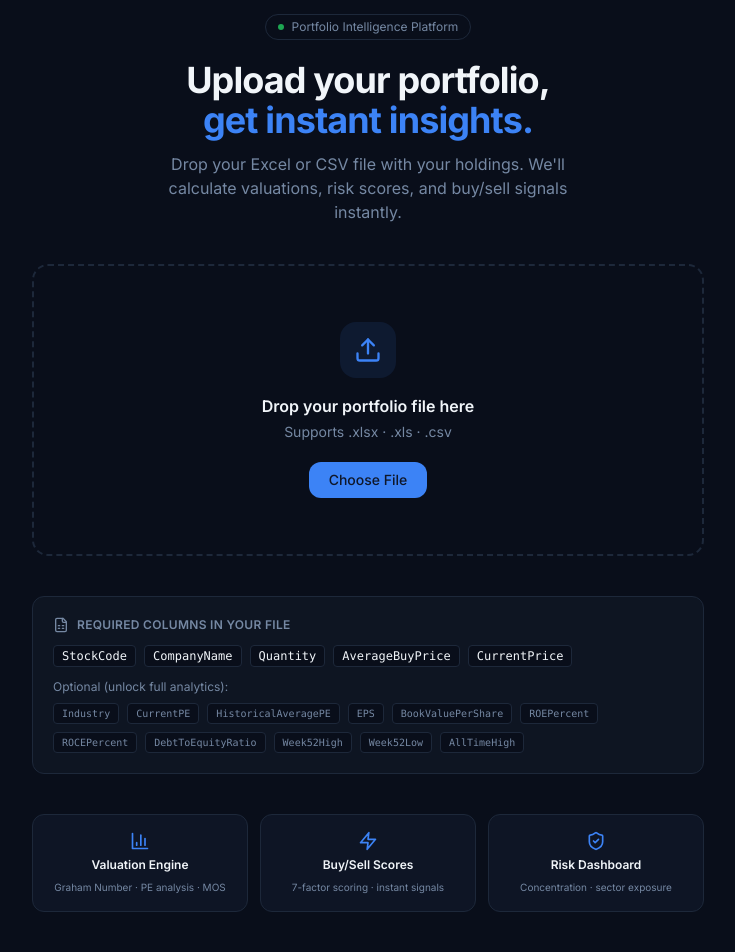
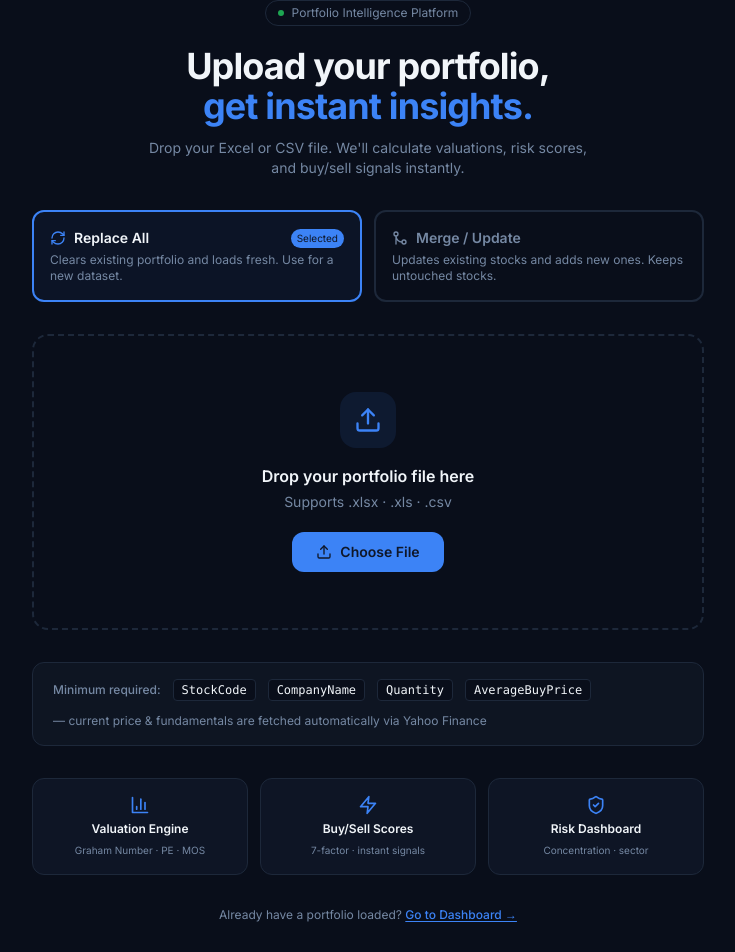
Before and after one commit to arvindl1989/finance-tracker, a Next.js app: page / in a window 1280 px wide. Shown: the part 121-1073 px from the top of the page, without its empty margins (272-1007 px from the left). Built offline with nearby package versions, Linux system fonts and the light colour scheme.

Commit message:
feat: add Replace All/Merge toggle + visible buttons on home upload page

```diff
--- a/src/app/page.tsx
+++ b/src/app/page.tsx
@@ -1,13 +1,13 @@
 "use client";
 import { useState, useCallback } from "react";
 import { useRouter } from "next/navigation";
-import { TrendingUp, Upload, FileSpreadsheet, CheckCircle, ArrowRight, BarChart3, ShieldCheck, Zap } from "lucide-react";
-import { Button } from "@/components/ui/button";
+import { TrendingUp, Upload, CheckCircle, ArrowRight, BarChart3, ShieldCheck, Zap, RefreshCw, GitMerge, LayoutDashboard } from "lucide-react";
 
 export default function Home() {
   const router = useRouter();
   const [dragging, setDragging] = useState(false);
   const [file, setFile] = useState<File | null>(null);
+  const [mode, setMode] = useState<"replace" | "merge">("replace");
   const [status, setStatus] = useState<"idle" | "parsing" | "uploading" | "done" | "error">("idle");
   const [result, setResult] = useState<{ created: number; updated: number } | null>(null);
   const [errorMsg, setErrorMsg] = useState("");
@@ -16,55 +16,42 @@ export default function Home() {
     setFile(f);
     setStatus("parsing");
     setErrorMsg("");
-
     try {
       const ext = f.name.split(".").pop()?.toLowerCase();
       let rows: Record<string, unknown>[] = [];
-
       if (ext === "csv") {
         const Papa = (await import("papaparse")).default;
         const text = await f.text();
-        const parsed = Papa.parse<Record<string, unknown>>(text, { header: true, skipEmptyLines: true });
-        rows = parsed.data;
+        rows = Papa.parse<Record<string, unknown>>(text, { header: true, skipEmptyLines: true }).data;
       } else {
         const XLSX = await import("xlsx");
         const buffer = await f.arrayBuffer();
         const wb = XLSX.read(buffer, { type: "array" });
-        const ws = wb.Sheets[wb.SheetNames[0]];
-        rows = XLSX.utils.sheet_to_json<Record<string, unknown>>(ws);
+        const sheetName = wb.SheetNames.includes("Portfolio") ? "Portfolio" : wb.SheetNames[0];
+        rows = XLSX.utils.sheet_to_json<Record<string, unknown>>(wb.Sheets[sheetName]);
       }
-
       if (!rows.length) { setStatus("error"); setErrorMsg("No rows found in file."); return; }
-
       setStatus("uploading");
       const res = await fetch("/api/import", {
         method: "POST",
         headers: { "Content-Type": "application/json" },
-        body: JSON.stringify({ holdings: rows }),
+        body: JSON.stringify({ holdings: rows, mode }),
       });
       const data = await res.json();
       if (data.error) throw new Error(data.error);
-      if (!res.ok) throw new Error(`Server error ${res.status}`);
       setResult(data);
       setStatus("done");
-      setTimeout(() => router.push("/dashboard"), 1800);
+      setTimeout(() => router.push("/dashboard"), 2000);
     } catch (e: unknown) {
       setStatus("error");
       setErrorMsg(e instanceof Error ? e.message : "Upload failed");
     }
-  }, [router]);
+  }, [router, mode]);
 
   const onDrop = useCallback((e: React.DragEvent) => {
-    e.preventDefault();
-    setDragging(false);
-    const f = e.dataTransfer.files[0];
-    if (f) processFile(f);
+    e.preventDefault(); setDragging(false);
+    const f = e.dataTransfer.files[0]; if (f) processFile(f);
   }, [processFile]);
-
-  const onFileChange = (e: React.ChangeEvent<HTMLInputElement>) => {
-    const f = e.target.files?.[0];
-    if (f) processFile(f);
-  };
 
   return (
     <div className="min-h-screen bg-background flex flex-col">
@@ -76,13 +63,18 @@ export default function Home() {
           </div>
           <span className="font-bold text-lg tracking-tight">EquityLens</span>
         </div>
-        <Button variant="ghost" size="sm" onClick={() => router.push("/dashboard")}>
-          View Dashboard <ArrowRight className="ml-1 h-4 w-4" />
-        </Button>
+        <button
+          onClick={() => router.push("/dashboard")}
+          className="flex items-center gap-2 rounded-lg border border-border bg-card px-4 py-2 text-sm font-medium hover:bg-accent transition-colors"
+        >
+          <LayoutDashboard className="h-4 w-4" />
+          View Dashboard
+        </button>
       </header>
 
-      <main className="flex-1 flex flex-col items-center justify-center px-4 py-16">
-        <div className="w-full max-w-2xl space-y-10">
+      <main className="flex-1 flex flex-col items-center justify-center px-4 py-12">
+        <div className="w-full max-w-2xl space-y-8">
+
           {/* Hero */}
           <div className="text-center space-y-3">
             <div className="inline-flex items-center gap-2 rounded-full border px-3 py-1 text-xs text-muted-foreground mb-2">
@@ -93,101 +85,120 @@ export default function Home() {
               Upload your portfolio,<br />
               <span className="text-primary">get instant insights.</span>
             </h1>
-            <p className="text-muted-foreground text-base max-w-md mx-auto">
-              Drop your Excel or CSV file with your holdings. We&apos;ll calculate valuations, risk scores, and buy/sell signals instantly.
+            <p className="text-muted-foreground text-sm max-w-md mx-auto">
+              Drop your Excel or CSV file. We&apos;ll calculate valuations, risk scores, and buy/sell signals instantly.
             </p>
           </div>
 
-          {/* Upload Box */}
-          {status === "done" ? (
+          {/* Done state */}
+          {status === "done" && result ? (
             <div className="rounded-2xl border border-green-500/30 bg-green-500/5 p-12 text-center space-y-3">
               <CheckCircle className="h-12 w-12 text-green-500 mx-auto" />
               <p className="text-lg font-semibold">Portfolio imported!</p>
               <p className="text-sm text-muted-foreground">
-                {result?.created} stocks added · {result?.updated} updated
+                {result.created} stocks added · {result.updated} updated
+                {mode === "replace" && " · previous data cleared"}
               </p>
-              <p className="text-xs text-muted-foreground">Redirecting to dashboard…</p>
+              <p className="text-xs text-muted-foreground animate-pulse">Redirecting to dashboard…</p>
             </div>
           ) : (
+            <>
+              {/* Import mode toggle */}
+              <div className="grid grid-cols-2 gap-3">
+                <button
+                  onClick={() => setMode("replace")}
+                  className={`rounded-xl border-2 p-4 text-left transition-all ${mode === "replace" ? "border-primary bg-primary/5" : "border-border hover:border-primary/30"}`}
+                >
+                  <div className="flex items-center gap-2 mb-1">
+                    <RefreshCw className={`h-4 w-4 ${mode === "replace" ? "text-primary" : "text-muted-foreground"}`} />
+                    <p className={`text-sm font-semibold ${mode === "replace" ? "text-foreground" : "text-muted-foreground"}`}>Replace All</p>
+                    {mode === "replace" && <span className="ml-auto text-[10px] bg-primary text-primary-foreground px-1.5 py-0.5 rounded-full">Selected</span>}
+                  </div>
+                  <p className="text-xs text-muted-foreground">Clears existing portfolio and loads fresh. Use for a new dataset.</p>
+                </button>
+                <button
+                  onClick={() => setMode("merge")}
+                  className={`rounded-xl border-2 p-4 text-left transition-all ${mode === "merge" ? "border-primary bg-primary/5" : "border-border hover:border-primary/30"}`}
+                >
+                  <div className="flex items-center gap-2 mb-1">
+                    <GitMerge className={`h-4 w-4 ${mode === "merge" ? "text-primary" : "text-muted-foreground"}`} />
+                    <p className={`text-sm font-semibold ${mode === "merge" ? "text-foreground" : "text-muted-foreground"}`}>Merge / Update</p>
+                    {mode === "merge" && <span className="ml-auto text-[10px] bg-primary text-primary-foreground px-1.5 py-0.5 rounded-full">Selected</span>}
+                  </div>
+                  <p className="text-xs text-muted-foreground">Updates existing stocks and adds new ones. Keeps untouched stocks.</p>
+                </button>
+              </div>
+
+              {/* Drop zone */}
               <div
                 onDragOver={(e) => { e.preventDefault(); setDragging(true); }}
                 onDragLeave={() => setDragging(false)}
                 onDrop={onDrop}
                 onClick={() => status === "idle" && document.getElementById("home-file")?.click()}
                 className={`rounded-2xl border-2 border-dashed p-14 text-center transition-all cursor-pointer select-none
-                ${dragging ? "border-primary bg-primary/5 scale-[1.01]" : "border-border hover:border-primary/40 hover:bg-muted/30"}
-                ${status !== "idle" ? "pointer-events-none" : ""}`}
+                  ${dragging ? "border-primary bg-primary/5 scale-[1.01]" : "border-border hover:border-primary/40 hover:bg-muted/20"}
+                  ${status !== "idle" && status !== "error" ? "pointer-events-none" : ""}`}
               >
-              <input id="home-file" type="file" accept=".csv,.xlsx,.xls" className="hidden" onChange={onFileChange} />
+                <input id="home-file" type="file" accept=".csv,.xlsx,.xls" className="hidden" onChange={(e) => { const f = e.target.files?.[0]; if (f) processFile(f); }} />
 
-              {status === "idle" && (
+                {(status === "idle" || status === "error") && (
                   <>
                     <div className="mx-auto mb-4 h-14 w-14 rounded-2xl bg-primary/10 flex items-center justify-center">
                       <Upload className="h-7 w-7 text-primary" />
                     </div>
                     <p className="font-semibold text-base">Drop your portfolio file here</p>
                     <p className="text-sm text-muted-foreground mt-1">Supports .xlsx · .xls · .csv</p>
-                  <div className="mt-5 inline-flex items-center gap-2 rounded-lg bg-primary px-5 py-2 text-sm font-medium text-primary-foreground">
+                    <div className="mt-5 inline-flex items-center gap-2 rounded-lg bg-primary px-6 py-2.5 text-sm font-semibold text-primary-foreground">
+                      <Upload className="h-4 w-4" />
                       Choose File
                     </div>
+                    {status === "error" && <p className="mt-4 text-xs text-red-500 font-medium">{errorMsg}</p>}
                   </>
                 )}
 
                 {(status === "parsing" || status === "uploading") && (
                   <div className="space-y-3">
                     <div className="mx-auto h-10 w-10 rounded-full border-2 border-primary border-t-transparent animate-spin" />
-                  <p className="text-sm font-medium">{status === "parsing" ? "Reading file…" : "Saving to database…"}</p>
+                    <p className="text-sm font-medium">{status === "parsing" ? "Reading file…" : mode === "replace" ? "Clearing old data & importing…" : "Merging holdings…"}</p>
                     {file && <p className="text-xs text-muted-foreground">{file.name}</p>}
                   </div>
                 )}
+              </div>
 
-              {status === "error" && (
-                <div className="space-y-2">
-                  <p className="text-red-500 font-medium">Upload failed</p>
-                  <p className="text-xs text-muted-foreground">{errorMsg}</p>
-                  <button className="mt-3 text-xs text-primary underline" onClick={(e) => { e.stopPropagation(); setStatus("idle"); }}>
-                    Try again
-                  </button>
+              {/* Min columns note */}
+              <div className="rounded-xl border bg-muted/30 px-5 py-4 flex items-center gap-3 flex-wrap">
+                <p className="text-xs text-muted-foreground font-medium shrink-0">Minimum required:</p>
+                {["StockCode", "CompanyName", "Quantity", "AverageBuyPrice"].map((c) => (
+                  <code key={c} className="rounded border bg-background px-2 py-0.5 text-xs font-mono">{c}</code>
+                ))}
+                <p className="text-xs text-muted-foreground">— current price & fundamentals are fetched automatically via Yahoo Finance</p>
               </div>
-              )}
-            </div>
+            </>
           )}
 
-          {/* Required columns hint */}
-          {status === "idle" && (
-            <div className="rounded-xl border bg-muted/30 p-5">
-              <div className="flex items-center gap-2 mb-3">
-                <FileSpreadsheet className="h-4 w-4 text-muted-foreground" />
-                <p className="text-xs font-semibold text-muted-foreground uppercase tracking-wide">Required columns in your file</p>
-              </div>
-              <div className="flex flex-wrap gap-2">
-                {["StockCode","CompanyName","Quantity","AverageBuyPrice","CurrentPrice"].map((c) => (
-                  <code key={c} className="rounded bg-background border px-2 py-0.5 text-xs font-mono">{c}</code>
-                ))}
-              </div>
-              <div className="mt-3 flex flex-wrap gap-2">
-                <p className="text-xs text-muted-foreground w-full">Optional (unlock full analytics):</p>
-                {["Industry","CurrentPE","HistoricalAveragePE","EPS","BookValuePerShare","ROEPercent","ROCEPercent","DebtToEquityRatio","Week52High","Week52Low","AllTimeHigh"].map((c) => (
-                  <code key={c} className="rounded bg-background border px-2 py-0.5 text-[10px] font-mono text-muted-foreground">{c}</code>
-                ))}
-              </div>
-            </div>
-          )}
-
-          {/* Feature pills */}
+          {/* Features */}
           <div className="grid grid-cols-3 gap-3">
             {[
-              { icon: BarChart3, label: "Valuation Engine", desc: "Graham Number · PE analysis · MOS" },
-              { icon: Zap, label: "Buy/Sell Scores", desc: "7-factor scoring · instant signals" },
-              { icon: ShieldCheck, label: "Risk Dashboard", desc: "Concentration · sector exposure" },
+              { icon: BarChart3, label: "Valuation Engine", desc: "Graham Number · PE · MOS" },
+              { icon: Zap,       label: "Buy/Sell Scores",  desc: "7-factor · instant signals" },
+              { icon: ShieldCheck, label: "Risk Dashboard", desc: "Concentration · sector" },
             ].map(({ icon: Icon, label, desc }) => (
               <div key={label} className="rounded-xl border bg-card p-4 text-center space-y-1.5">
                 <Icon className="h-5 w-5 mx-auto text-primary" />
                 <p className="text-xs font-semibold">{label}</p>
-                <p className="text-[10px] text-muted-foreground leading-relaxed">{desc}</p>
+                <p className="text-[10px] text-muted-foreground">{desc}</p>
               </div>
             ))}
           </div>
+
+          {/* Already have data */}
+          <p className="text-center text-xs text-muted-foreground">
+            Already have a portfolio loaded?{" "}
+            <button onClick={() => router.push("/dashboard")} className="text-primary font-medium underline underline-offset-2">
+              Go to Dashboard →
+            </button>
+          </p>
+
         </div>
       </main>
     </div>
```
Lines whose indentation alone changed are shown as unchanged.
